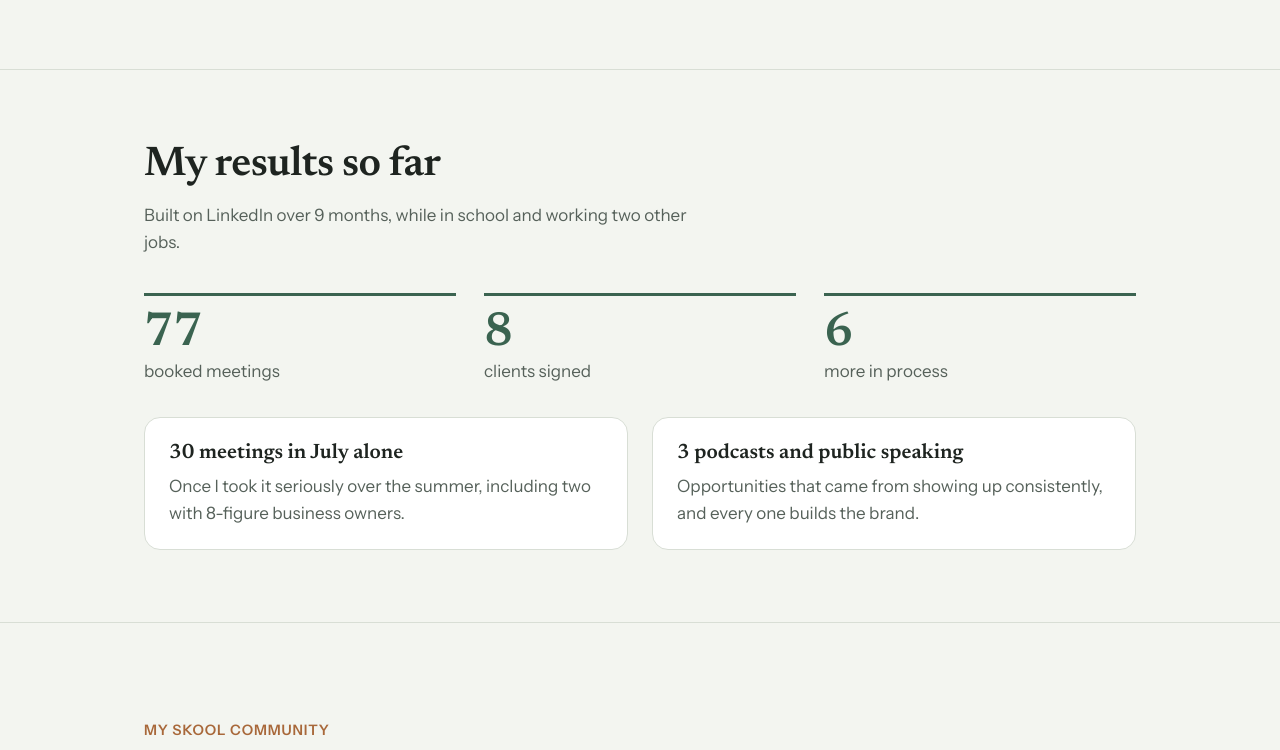
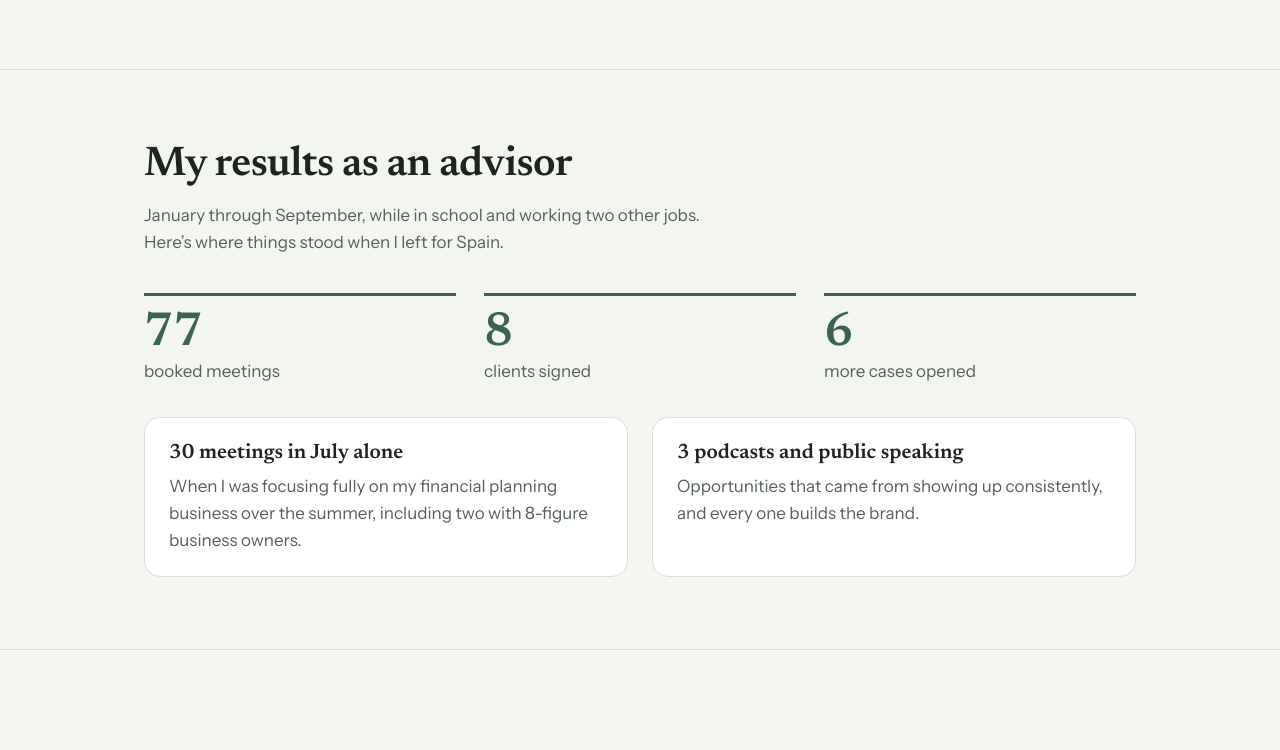
Before and after one commit to levimartenslinkedin-ui/superhuman, a plain HTML site: page index.html in a window 1280 px wide. Shown: the part 648-1398 px from the top of the page. Drawn offline with Linux system fonts and the light colour scheme.

Commit message:
Add files via upload

```diff
--- a/index.html
+++ b/index.html
@@ -169,15 +169,15 @@ footer a:hover{color:var(--ink)}
 
   <section id="results">
     <div class="wrap">
-      <h2>My results so far</h2>
-      <p class="sub">Built on LinkedIn over 9 months, while in school and working two other jobs.</p>
+      <h2>My results as an advisor</h2>
+      <p class="sub">January through September, while in school and working two other jobs. Here’s where things stood when I left for Spain.</p>
       <div class="stats">
         <div class="stat"><strong>77</strong><span>booked meetings</span></div>
         <div class="stat"><strong>8</strong><span>clients signed</span></div>
-        <div class="stat"><strong>6</strong><span>more in process</span></div>
+        <div class="stat"><strong>6</strong><span>more cases opened</span></div>
       </div>
       <div class="highlights">
-        <div><strong>30 meetings in July alone</strong><span>Once I took it seriously over the summer, including two with 8-figure business owners.</span></div>
+        <div><strong>30 meetings in July alone</strong><span>When I was focusing fully on my financial planning business over the summer, including two with 8-figure business owners.</span></div>
         <div><strong>3 podcasts and public speaking</strong><span>Opportunities that came from showing up consistently, and every one builds the brand.</span></div>
       </div>
     </div>
```
